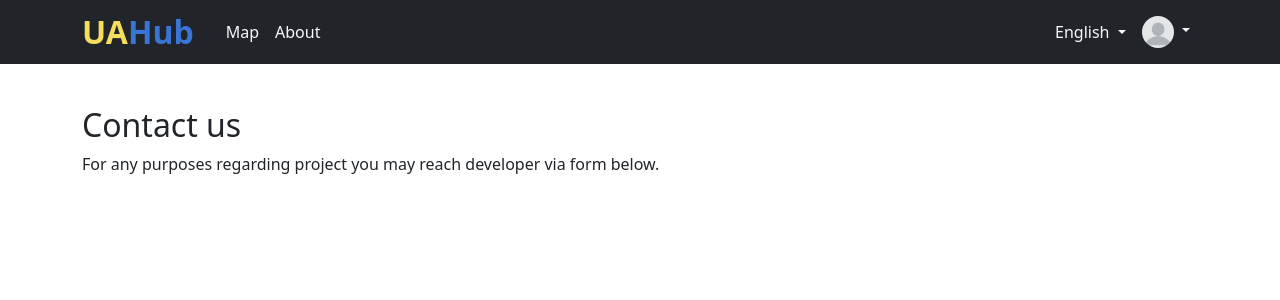
After one commit to VetalM84/ua_hub, a Django app: page /contacts/ in a window 1280 px wide. The commit adds this page. Shown: the top 300 px of the page. Run offline with Django 4.2, Linux system fonts and the light colour scheme.

Commit message:
Add contact us page

```diff
--- /dev/null
+++ b/apps/hub/templates/hub/contact.html
@@ -0,0 +1,17 @@
+{% extends 'base.html' %}
+{% load i18n %}
+
+{% block title %}
+    <title>{% translate "Contact us" %}</title>
+{% endblock %}
+
+{% block body %}
+    <div class="container pt-5">
+        <h1 class="h2">{% translate "Contact us" %}</h1>
+        <p>
+            {% blocktranslate %}
+                For any purposes regarding project you may reach developer via form below.
+            {% endblocktranslate %}
+        </p>
+    </div>
+{% endblock %}
--- a/apps/hub/tests.py
+++ b/apps/hub/tests.py
@@ -255,6 +255,12 @@ class ViewsWithLoggedInUserTest(TestCase):
         self.assertEqual(response.status_code, 200)
         self.assertTemplateUsed(response, "hub/marker.html")
 
+    def test_contact(self):
+        """Test contact view page."""
+        response = self.client.get(path=reverse("contact"))
+        self.assertEqual(response.status_code, 200)
+        self.assertTemplateUsed(response, "hub/contact.html")
+
 
 class ViewsWithNoUserLoggedInTest(TestCase):
     @classmethod
--- a/apps/hub/urls.py
+++ b/apps/hub/urls.py
@@ -5,6 +5,7 @@ from django.urls import include, path
 from apps.hub.views import (
     about,
     add_comment,
+    contact,
     delete_comment,
     edit_marker,
     get_marker,
@@ -17,6 +18,7 @@ urlpatterns = [
     path("i18n/", include("django.conf.urls.i18n")),
     path("", home, name="home"),
     path("about/", about, name="about"),
+    path("contacts/", contact, name="contact"),
     path("markers/", user_markers, name="markers"),
     path("edit-marker/<int:marker_id>/", edit_marker, name="edit_marker"),
     path("marker/<int:marker_id>/", get_marker, name="get_marker"),
--- a/apps/hub/views.py
+++ b/apps/hub/views.py
@@ -137,6 +137,11 @@ def get_marker(request, marker_id):
 def about(request):
     """About project page."""
     return render(request, template_name="hub/about.html")
+
+
+def contact(request):
+    """Contacts page."""
+    return render(request, template_name="hub/contact.html")
 
 
 @login_required
--- a/templates/inc/_header.html
+++ b/templates/inc/_header.html
@@ -62,6 +62,8 @@
                             <li>
                             <li><a class="dropdown-item" href="{% url "profile" %}">{% translate "My profile" %}</a>
                             </li>
+                            <li><a class="dropdown-item" href="{% url "contact" %}">{% translate "Contact us" %}</a>
+                            </li>
                                 <hr class="dropdown-divider">
                             </li>
                             <li><a class="dropdown-item" href="{% url "logout" %}">{% translate "Log out" %}</a></li>
```
